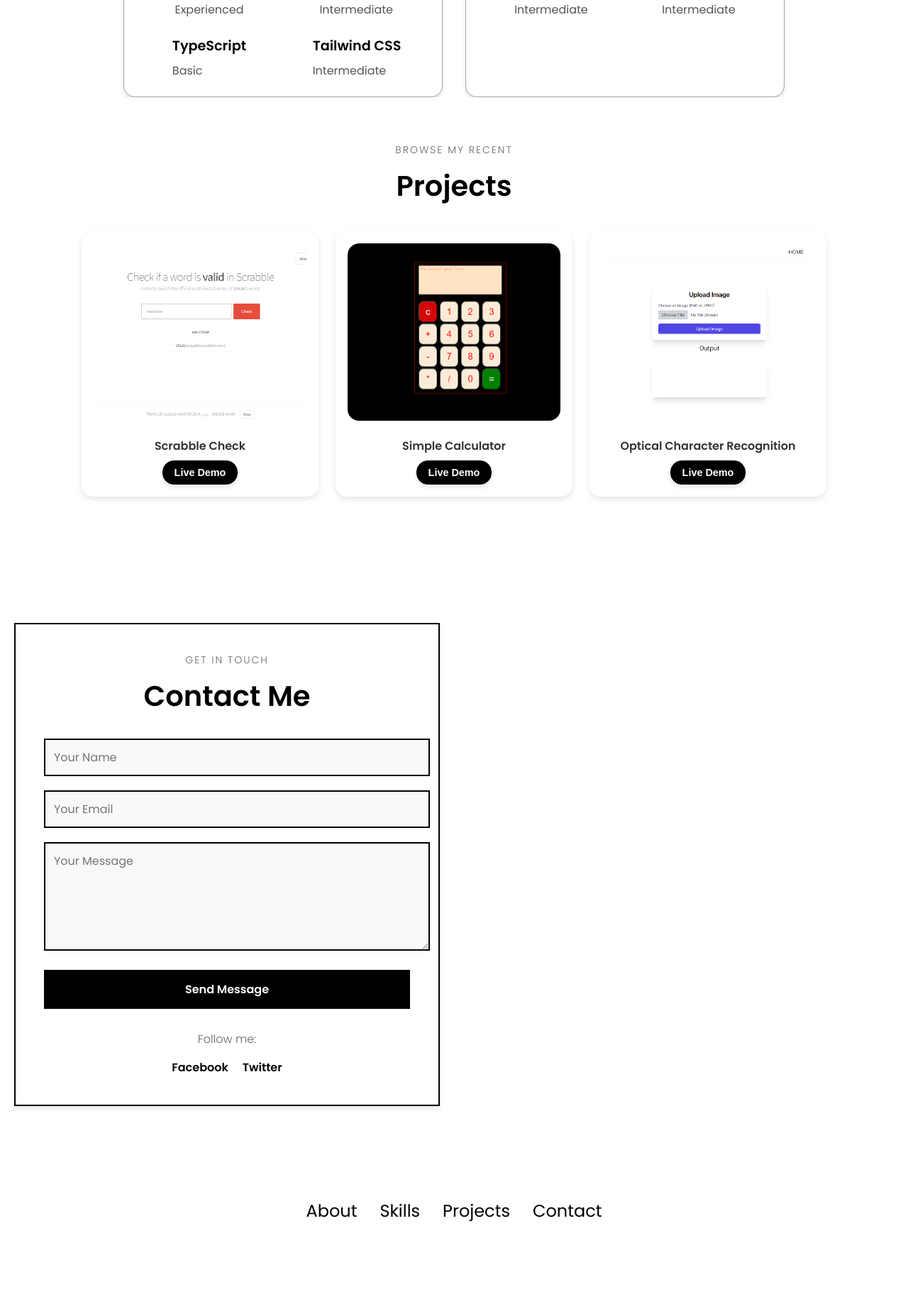
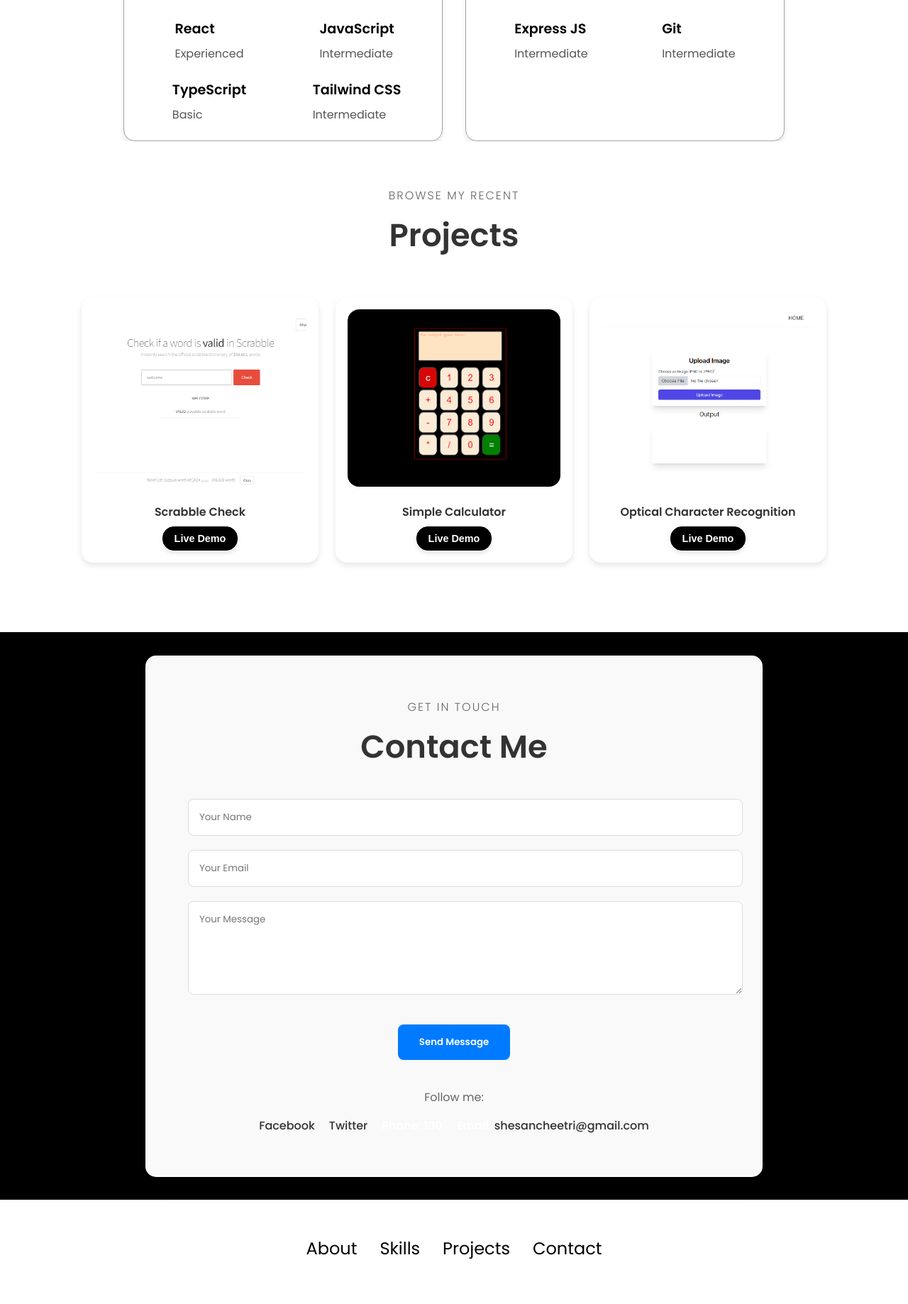
Before and after one commit to nischal-0016/Dynamic-Portfolio, a Django app: page / in a window 1280 px wide. Shown: the part 1643-3481 px from the top of the page at 71% size. Before the commit the page ends 3365 px from the top, so only its background shows below. Run offline with Django 5.2, Linux system fonts and the light colour scheme; data comes from the database, SQL or seed files in the repository; both versions use the stored data as it was after the commit.

Commit message:
contact section

```diff
--- a/dynamicweb/models.py
+++ b/dynamicweb/models.py
@@ -64,7 +64,7 @@ class Contact(models.Model):
     message = models.TextField()
     facebook_url = models.URLField(max_length=200, blank=True, null=True)
     twitter_url = models.URLField(max_length=200, blank=True, null=True)
-    phone_number = models.URLField(max_length=15, blank=True, null=True )
+    phone_number = models.CharField(max_length=100,blank=True, null=True)
 
     def __str__(self):
         return self.name
--- a/dynamicweb/static/style.css
+++ b/dynamicweb/static/style.css
@@ -385,84 +385,107 @@ article p {
 
 /* Contact Section Styling */
 .contact-container {
-  width: 100%;
-  max-width: 600px;
-  padding: 20px;
+  font-family: 'Poppins', sans-serif;
+  background-color: #000;
+  color: #fff;
+  min-height: 100vh;
   display: flex;
   justify-content: center;
   align-items: center;
-  height: 100vh;
+  padding: 50px 20px;
 }
 
 .contact-section {
-  background-color: white;
-  border: 2px solid #000;
-  padding: 40px;
-  box-shadow: 0 4px 6px rgba(0, 0, 0, 0.1);
   width: 100%;
+  max-width: 600px;
+  background-color: #111;
+  padding: 50px;
+  border-radius: 10px;
+  box-shadow: 0 4px 6px rgba(255, 255, 255, 0.1);
 }
 
 .section-header {
+  margin-bottom: 30px;
   text-align: center;
-  margin-bottom: 30px;
 }
 
 .section__text__p1 {
-  color: #666;
+  color: #888;
+  font-weight: 300;
   text-transform: uppercase;
   letter-spacing: 2px;
-  font-size: 14px;
   margin-bottom: 10px;
-  font-weight: 300;
 }
 
 .title {
-  color: #000;
+  color: #fff;
+  font-weight: 700;
   font-size: 2.5rem;
-  font-weight: 700;
+  margin-bottom: 20px;
 }
 
 .contact-form {
   display: flex;
   flex-direction: column;
-  gap: 20px;
+  gap: 15px;
 }
 
 .form-group {
   width: 100%;
 }
 
-.form-group input,
-.form-group textarea {
+.contact-form input,
+.contact-form textarea {
   width: 100%;
   padding: 12px;
-  border: 2px solid #000;
-  background-color: #f9f9f9;
-  font-size: 16px;
+  background-color: #1a1a1a;
+  border: 1px solid #444;
+  color: #fff;
   font-family: 'Poppins', sans-serif;
-  transition: background-color 0.3s ease;
+  transition: border-color 0.3s ease;
 }
 
-.form-group input:focus,
-.form-group textarea:focus {
+.contact-form input:focus,
+.contact-form textarea:focus {
   outline: none;
-  background-color: #f0f0f0;
+  border-color: #fff;
 }
 
 .submit-btn {
-  background-color: #000;
-  color: white;
+  background-color: #fff;
+  color: #000;
   border: none;
-  padding: 15px 30px;
-  font-size: 16px;
+  padding: 12px 24px;
+  font-weight: 600;
   cursor: pointer;
+  transition: background-color 0.3s ease, transform 0.2s ease;
   font-family: 'Poppins', sans-serif;
-  font-weight: 600;
-  transition: background-color 0.3s ease;
+  align-self: center;
+  margin-top: 15px;
 }
 
 .submit-btn:hover {
-  background-color: #333;
+  background-color: #ddd;
+  transform: scale(1.05);
+}
+
+.messages {
+  margin-top: 20px;
+  text-align: center;
+}
+
+.messages .success {
+  color: #fff;
+  background-color: #28a745;
+  padding: 10px;
+  border-radius: 5px;
+}
+
+.messages .error {
+  color: #fff;
+  background-color: #dc3545;
+  padding: 10px;
+  border-radius: 5px;
 }
 
 .social-links {
@@ -471,55 +494,46 @@ article p {
 }
 
 .social-links p {
+  color: #888;
   margin-bottom: 15px;
-  color: #666;
-  font-weight: 300;
 }
 
 .social-links ul {
   list-style: none;
+  padding: 0;
   display: flex;
   justify-content: center;
   gap: 20px;
 }
 
 .social-links a {
-  color: #000;
+  color: #fff;
   text-decoration: none;
-  font-weight: 600;
-  position: relative;
-  padding-bottom: 5px;
-  font-family: 'Poppins', sans-serif;
+  font-weight: 300;
+  transition: color 0.3s ease;
 }
 
-.social-links a::after {
-  content: '';
-  position: absolute;
-  width: 100%;
-  height: 2px;
-  bottom: 0;
-  left: 0;
-  background-color: #000;
-  transform: scaleX(0);
-  transition: transform 0.3s ease;
+.social-links a:hover {
+  color: #888;
 }
 
-.social-links a:hover::after {
-  transform: scaleX(1);
+/* Responsive adjustments */
+@media (max-width: 600px) {
+  .contact-section {
+      padding: 30px 20px;
+      margin: 0 15px;
+  }
+
+  .title {
+      font-size: 2rem;
+  }
+
+  .social-links ul {
+      flex-direction: column;
+      align-items: center;
+  }
 }
 
-.messages {
-  margin-top: 20px;
-  text-align: center;
-}
-
-.messages .success {
-  color: green;
-}
-
-.messages .error {
-  color: red;
-}
 
 
 
--- a/dynamicweb/templates/pages/portfolio.html
+++ b/dynamicweb/templates/pages/portfolio.html
@@ -196,6 +196,166 @@
     }
   }
 
+  {% comment %} contact Section {% endcomment %}
+
+  .contact-container {
+    font-family: 'Poppins', sans-serif;
+    display: flex;
+    justify-content: center;
+    align-items: center;
+    width: 100%;
+    height: 100vh;
+    margin: 0;
+    padding: 0;
+}
+
+.contact-section {
+    width: 100%;
+    max-width: 750px;
+    background-color: #f9f9f9;
+    padding: 60px;
+    border-radius: 15px;
+    box-shadow: 0 10px 30px rgba(0, 0, 0, 0.1);
+    margin: 0 20px; /* Added margin to prevent touching screen edges on mobile */
+}
+
+.section-header {
+    margin-bottom: 40px;
+    text-align: center;
+}
+
+.section__text__p1 {
+    color: #666;
+    font-weight: 300;
+    text-transform: uppercase;
+    letter-spacing: 2px;
+    margin-bottom: 10px;
+}
+
+.title {
+    color: #333;
+    font-weight: 700;
+    font-size: 2.8rem;
+    margin-bottom: 20px;
+}
+
+.contact-form {
+    display: flex;
+    flex-direction: column;
+    gap: 20px;
+}
+
+.form-group {
+    width: 100%;
+}
+
+.contact-form input,
+.contact-form textarea {
+    width: 100%;
+    padding: 15px;
+    background-color: #fff;
+    border: 1px solid #ddd;
+    border-radius: 8px;
+    color: #333;
+    font-family: 'Poppins', sans-serif;
+    transition: border-color 0.3s ease, box-shadow 0.3s ease;
+}
+
+.contact-form input:focus,
+.contact-form textarea:focus {
+    outline: none;
+    border-color: #007bff;
+    box-shadow: 0 0 0 3px rgba(0, 123, 255, 0.1);
+}
+
+.submit-btn {
+    background-color: #007bff;
+    color: #fff;
+    border: none;
+    padding: 15px 30px;
+    font-weight: 600;
+    cursor: pointer;
+    border-radius: 8px;
+    transition: background-color 0.3s ease, transform 0.2s ease;
+    font-family: 'Poppins', sans-serif;
+    align-self: center;
+    margin-top: 15px;
+}
+
+.submit-btn:hover {
+    background-color: #0056b3;
+    transform: scale(1.05);
+}
+
+.messages {
+    margin-top: 20px;
+    text-align: center;
+}
+
+.messages .success {
+    color: #fff;
+    background-color: #28a745;
+    padding: 10px;
+    border-radius: 5px;
+}
+
+.messages .error {
+    color: #fff;
+    background-color: #dc3545;
+    padding: 10px;
+    border-radius: 5px;
+}
+
+.social-links {
+    margin-top: 40px;
+    text-align: center;
+}
+
+.social-links p {
+    color: #666;
+    margin-bottom: 15px;
+}
+
+.social-links ul {
+    list-style: none;
+    padding: 0;
+    display: flex;
+    justify-content: center;
+    gap: 20px;
+}
+
+.social-links a {
+    color: #333;
+    text-decoration: none;
+    font-weight: 500;
+    transition: color 0.3s ease;
+}
+
+.social-links a:hover {
+    color: #007bff;
+}
+
+/* Responsive adjustments */
+@media (max-width: 768px) {
+    .contact-section {
+        padding: 40px 25px;
+        margin: 0 15px;
+        max-width: 100%;
+    }
+
+    .title {
+        font-size: 2.2rem;
+    }
+
+    .social-links ul {
+        flex-direction: column;
+        align-items: center;
+        gap: 15px;
+    }
+}
+
+
+
   </style>
 
   <section id="projects">
@@ -233,13 +393,13 @@
             <h1 class="title">Contact Me</h1>
         </div>
 
-        <form method="post" class="contact-form">
+        <form method="post" action="{% url 'portfolio' %}" class="contact-form">
             {% csrf_token %}
             <div class="form-group">
-                <input type="text" name="name" placeholder="Your Name" required />
+                <input type="text" name="name" placeholder="Your Name" required>
             </div>
             <div class="form-group">
-                <input type="email" name="email" placeholder="Your Email" required />
+                <input type="email" name="email" placeholder="Your Email" required>
             </div>
             <div class="form-group">
                 <textarea name="message" placeholder="Your Message" rows="5" required></textarea>
@@ -258,11 +418,17 @@
         <div class="social-links">
             <p>Follow me:</p>
             <ul>
-                {% if contact.facebook_url %}
+                {% if contact and contact.facebook_url %}
                     <li><a href="{{ contact.facebook_url }}" target="_blank">Facebook</a></li>
                 {% endif %}
-                {% if contact.twitter_url %}
+                {% if contact and contact.twitter_url %}
                     <li><a href="{{ contact.twitter_url }}" target="_blank">Twitter</a></li>
+                {% endif %}
+                {% if contact and contact.phone_number %}
+                    <li><b>Phone: {{ contact.phone_number }}</b></li>
+                {% endif %}
+                {% if contact and contact.email %}
+                    <li><b>Email: </b><a href="mailto:{{ contact.email }}">{{ contact.email }}</a></li>
                 {% endif %}
             </ul>
         </div>
--- a/dynamicweb/views.py
+++ b/dynamicweb/views.py
@@ -9,19 +9,19 @@ def portfolio(request):
     frontend_skills = Skill.objects.filter(category='frontend')
     backend_skills = Skill.objects.filter(category='backend')
     projects = Projects.objects.all()
-    contact = Contact.objects.last()  # Retrieve the most recent contact instance
+    contact = Contact.objects.last()
 
     if request.method == 'POST':
-        name = request.POST.get('name')
-        email = request.POST.get('email')
-        message = request.POST.get('message')
+        name = request.POST.get('name', '').strip()
+        email = request.POST.get('email', '').strip()
+        message = request.POST.get('message', '').strip()
 
         if name and email and message:
             Contact.objects.create(name=name, email=email, message=message)
             messages.success(request, 'Your message has been sent successfully!')
             return redirect('portfolio')
         else:
-            messages.error(request, 'Please fill in all fields.')
+            messages.error(request, 'All fields are required. Please try again.')
 
     context = {
         'profiles': profiles,
```
Also changed, not shown: db.sqlite3, dynamicweb/migrations/0018_alter_contact_phone_number.py (added).
